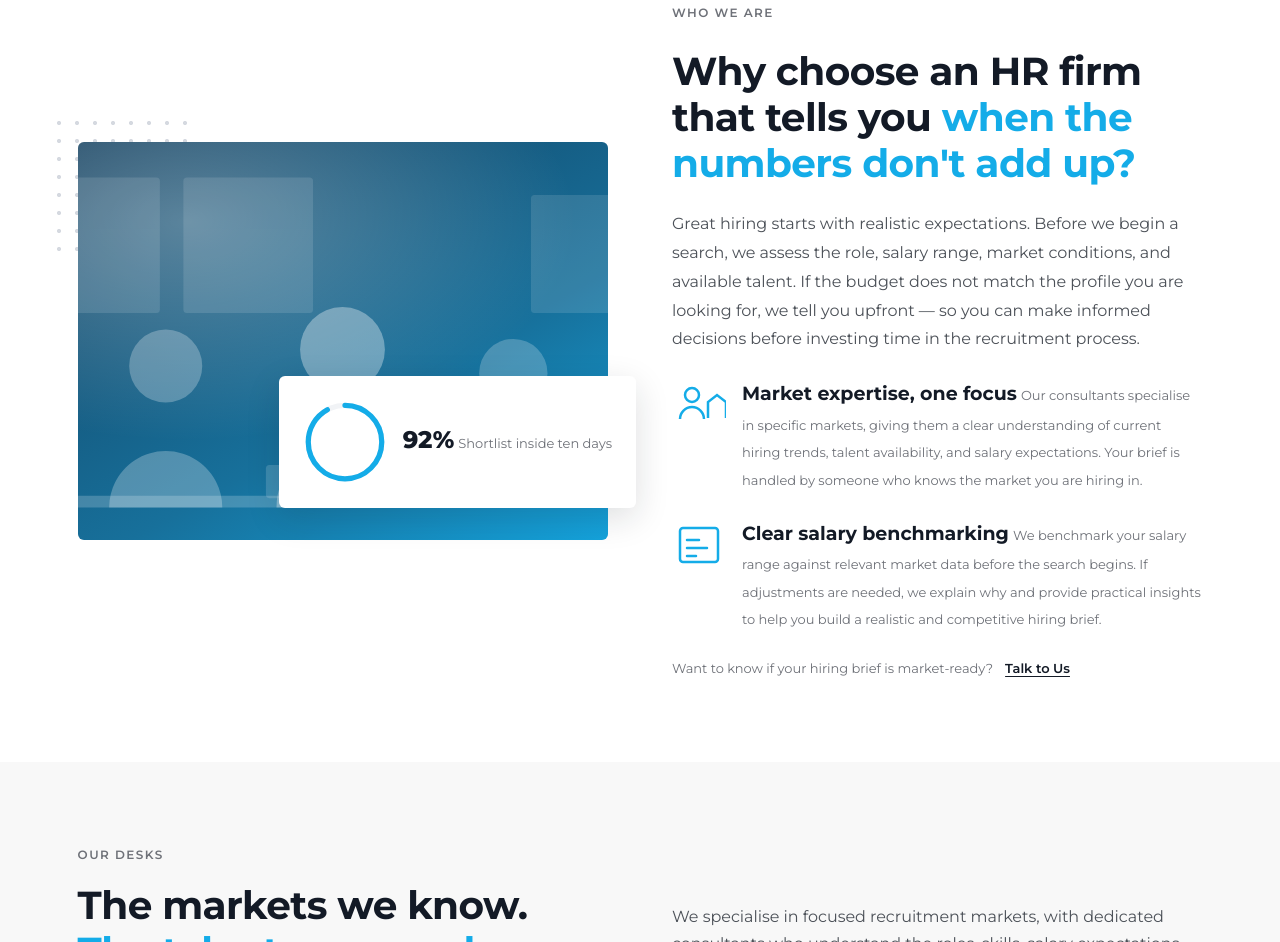
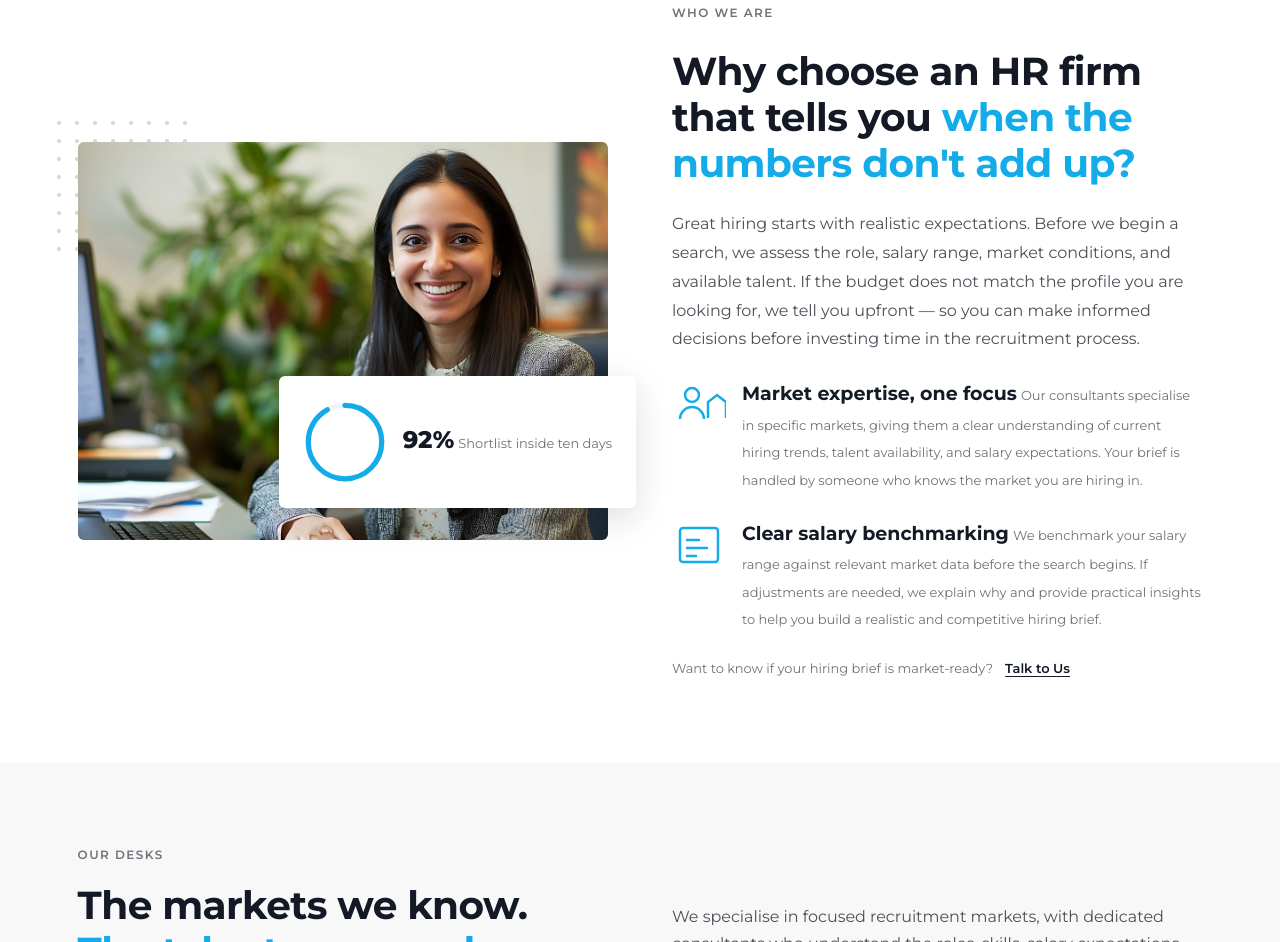
Before and after one commit to Charu-svg/hr-website, a website: page index.html in a window 1280 px wide. Shown: the part 1296-2238 px from the top of the page. Drawn offline with Linux system fonts and the light colour scheme.

Commit message:
Add a real photograph to the why section on the homepage
- Replace the placeholder image in the left column of the why section with an
  optimised 1600px copy of the supplied photo; the 4:3 frame crops it centrally
- Update the alt text and intrinsic dimensions to match the new file

Co-authored-by: CommandCodeBot <noreply@commandcode.ai>

```diff
--- a/index.html
+++ b/index.html
@@ -204,7 +204,7 @@
       <div class="media-frame reveal">
         <span class="media-frame__dots" aria-hidden="true"></span>
         <div class="media-frame__img">
-          <img src="assets/img/photo-wide.svg" alt="Placeholder photograph of a consultant briefing a hiring manager" width="1200" height="675">
+          <img src="assets/img/consultant-at-desk.jpg" alt="A consultant at her desk in the office" width="1600" height="897">
         </div>
         <div class="media-frame__stat">
           <div class="stat-card">
```
Also changed, not shown: assets/img/consultant-at-desk.jpg (added).
